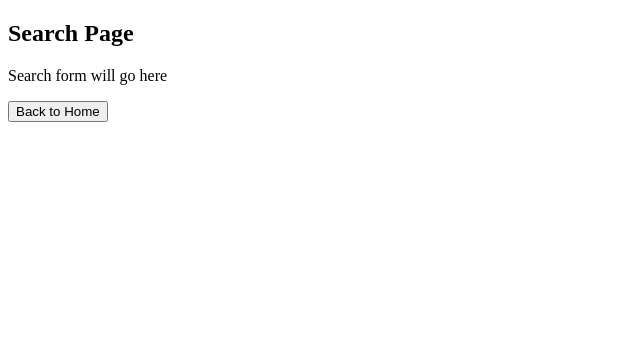
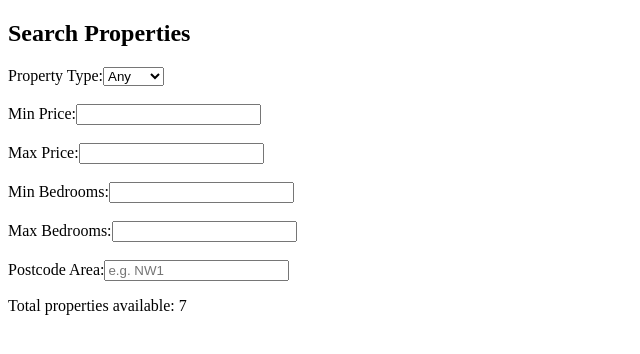
Before and after one commit to SayuriSenara/finalcoursework-react, a React (Create React App) app: page /search in a window 1280 px wide. Shown: the top 354 px of the page, without its empty margins (0-640 px from the left). Built offline with nearby package versions, Linux system fonts and the light colour scheme.

Commit message:
Add search form structure and load property data

```diff
--- a/src/pages/SearchPage.jsx
+++ b/src/pages/SearchPage.jsx
@@ -1,14 +1,74 @@
-import { Link } from "react-router-dom";
+import { useState } from "react";
+import propertiesData from "../data/properties.json";
 
 function SearchPage() {
+  const [properties] = useState(propertiesData);
+
+  const [searchCriteria, setSearchCriteria] = useState({
+    type: "Any",
+    minPrice: "",
+    maxPrice: "",
+    minBedrooms: "",
+    maxBedrooms: "",
+    postcode: "",
+  });
+
   return (
     <div>
-      <h2>Search Page</h2>
-      <p>Search form will go here</p>
+      <h2>Search Properties</h2>
 
-      <Link to="/">
-        <button>Back to Home</button>
-      </Link>
+      <form>
+        <label>
+          Property Type:
+          <select>
+            <option value="Any">Any</option>
+            <option value="House">House</option>
+            <option value="Flat">Flat</option>
+          </select>
+        </label>
+
+        <br />
+        <br />
+
+        <label>
+          Min Price:
+          <input type="number" />
+        </label>
+
+        <br />
+        <br />
+
+        <label>
+          Max Price:
+          <input type="number" />
+        </label>
+
+        <br />
+        <br />
+
+        <label>
+          Min Bedrooms:
+          <input type="number" />
+        </label>
+
+        <br />
+        <br />
+
+        <label>
+          Max Bedrooms:
+          <input type="number" />
+        </label>
+
+        <br />
+        <br />
+
+        <label>
+          Postcode Area:
+          <input type="text" placeholder="e.g. NW1" />
+        </label>
+      </form>
+
+      <p>Total properties available: {properties.length}</p>
     </div>
   );
 }
```
